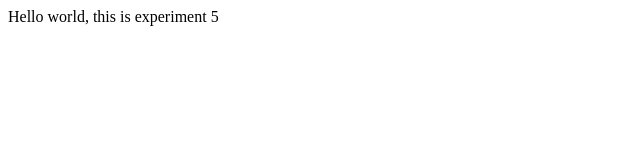
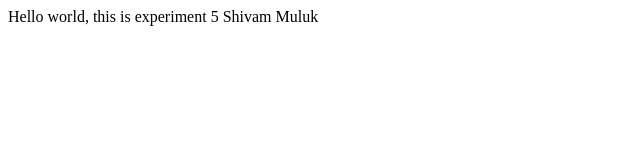
Before and after one commit to ShivA9890/cc, a plain HTML site: page index.html in a window 1280 px wide. Shown: the whole page, without its empty margins (0-640 px from the left). Drawn offline with Linux system fonts and the light colour scheme.

Commit message:
Update index.html

```diff
--- a/index.html
+++ b/index.html
@@ -8,5 +8,6 @@
 </head>
 <body>
     Hello world, this is experiment 5
+    Shivam Muluk
 </body>
 </html>
```
